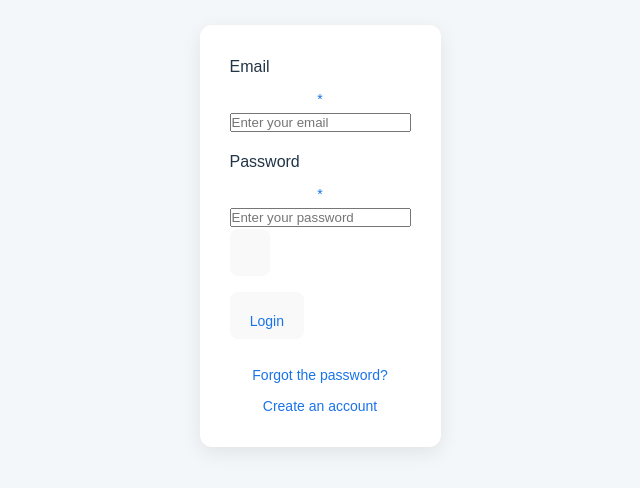
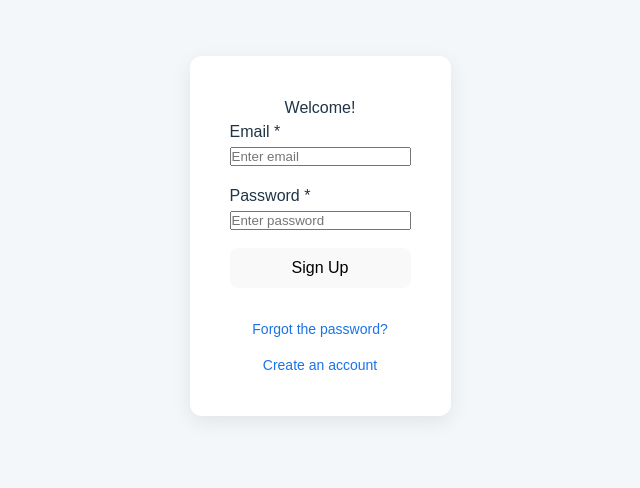
Before and after one commit to KMichaylov/URL-shortener, a React (Vite) app in the folder frontend/: page / in a window 1280 px wide. Shown: the part 164-652 px from the top of the page, without its empty margins (320-960 px from the left). Built offline with nearby package versions, Linux system fonts and the light colour scheme.

Commit message:
Create Simple Login

```diff
--- a/frontend/src/App.css
+++ b/frontend/src/App.css
@@ -19,11 +19,10 @@ body {
 
 .wrapper {
     background-color: #ffffff;
-  padding: 30px;
+    padding: 40px;
     border-radius: 12px;
     box-shadow: 0 6px 20px rgba(0, 0, 0, 0.08);
-  width: 100%;
-  max-width: 420px;
+    max-width: 800px;
     display: flex;
     flex-direction: column;
     align-items: center;
@@ -34,23 +33,22 @@ body {
     margin-bottom: 16px;
 }
 
-span {
+.account-options {
     display: block;
     text-align: center;
     color: #1a73e8;
     font-size: 14px;
     cursor: pointer;
-  margin-top: 10px;
+    margin-top: 15px;
     transition: 0.2s ease;
 }
 
-span:hover {
+.account-options:hover {
     text-decoration: underline;
 }
 
-/* Responsive padding */
 @media (max-width: 500px) {
     .wrapper {
-    padding: 20px;
+        padding: 30px;
     }
 }
--- a/frontend/src/App.tsx
+++ b/frontend/src/App.tsx
@@ -12,9 +12,9 @@ function App() {
                         isLogin={true}
                     />
                 </div>
-                <Flex>
-                    <span>Forgot the password?</span>
-                    <span>Create an account</span>
+                <Flex justify="space-between" >
+                    <span className="account-options">Forgot the password?</span>
+                    <span className="account-options">Create an account</span>
                 </Flex>
             </div>
         </MantineProvider>
--- a/frontend/src/components/CustomForm.tsx
+++ b/frontend/src/components/CustomForm.tsx
@@ -1,6 +1,12 @@
 import {useState, FormEvent} from 'react';
-import './CustomForm.css';
-import {TextInput, PasswordInput, Button, Box} from '@mantine/core';
+import {
+    TextInput,
+    Button,
+    Center,
+    Paper,
+    Stack,
+    Text
+} from '@mantine/core';
 
 type CustomFormProps = {
     isLogin: boolean;
@@ -10,7 +16,7 @@ type Errors = {
     email?: string;
     password?: string;
     username?: string;
-}
+};
 
 const CustomForm: React.FC<CustomFormProps> = ({isLogin}) => {
     const [formValues, setFormValues] = useState({
@@ -34,7 +40,6 @@ const CustomForm: React.FC<CustomFormProps> = ({isLogin}) => {
 
         if (!formValues.email) newErrors.email = 'Email is required';
         if (!formValues.password) newErrors.password = 'Password is required';
-
         if (!isLogin && !formValues.username) newErrors.username = 'Username is required';
 
         setErrors(newErrors);
@@ -45,48 +50,80 @@ const CustomForm: React.FC<CustomFormProps> = ({isLogin}) => {
     };
 
     return (
-        <div className="form-container">
+        <Paper
+            shadow="lg"
+            radius="xl"
+            p="xl"
+            style={{width: '100%', maxWidth: 900}}
+        >
             <form onSubmit={handleSubmit}>
-                <div style={{marginBottom: '1rem'}}>
+                <Stack
+                    h={350}
+                    bg="var(--mantine-color-body)"
+                    align="stretch"
+                    justify="center"
+                    gap="xl"
+                >
+                    <Center>
+                        <Text size="xl" style={{textAlign: 'center'}}>
+                            Welcome!
+                        </Text>
+                    </Center>
+
                     <TextInput
+                        id="email"
+                        radius="md"
+                        size="md"
+                        placeholder="Enter email"
                         label="Email"
-                        placeholder="Enter your email"
                         value={formValues.email}
                         onChange={(e) => handleChange('email', e.currentTarget.value)}
                         error={errors.email}
                         required
+                        style={{width: '100%', paddingBottom:"1rem"}}
+
                     />
-                </div>
 
-                {!isLogin && (
-                    <div style={{marginBottom: '1rem'}}>
+                    {!isLogin && (
                         <TextInput
+                            id="username"
+                            radius="md"
+                            size="md"
                             label="Username"
-                            placeholder="Choose a username"
+                            placeholder="Enter username"
                             value={formValues.username}
                             onChange={(e) => handleChange('username', e.currentTarget.value)}
                             error={errors.username}
                             required
+                            style={{width: '100%', paddingBottom:"1rem"}}
+
                         />
-                    </div>
-                )}
-
-                <div style={{marginBottom: '1rem'}}>
-                    <PasswordInput
+                    )}
+                    <TextInput
+                        size="md"
+                        radius="md"
                         label="Password"
-                        placeholder="Enter your password"
+                        withAsterisk
+                        placeholder="Enter password"
                         value={formValues.password}
                         onChange={(e) => handleChange('password', e.currentTarget.value)}
                         error={errors.password}
                         required
+                        style={{width: '100%', paddingBottom:"1rem"}}
+
                     />
-                </div>
 
-                <Box>
-                    <Button type="submit">{isLogin ? 'Login' : 'Signup'}</Button>
-                </Box>
+                    <Button
+                        radius="md"
+                        size="md"
+                        type="submit"
+                        style={{width: '100%'}}
+                    >
+                        {isLogin ? 'Sign Up' : 'Log In'}
+                    </Button>
+                </Stack>
             </form>
-        </div>
+        </Paper>
     );
 };
 
```
Lines whose indentation alone changed are shown as unchanged.
